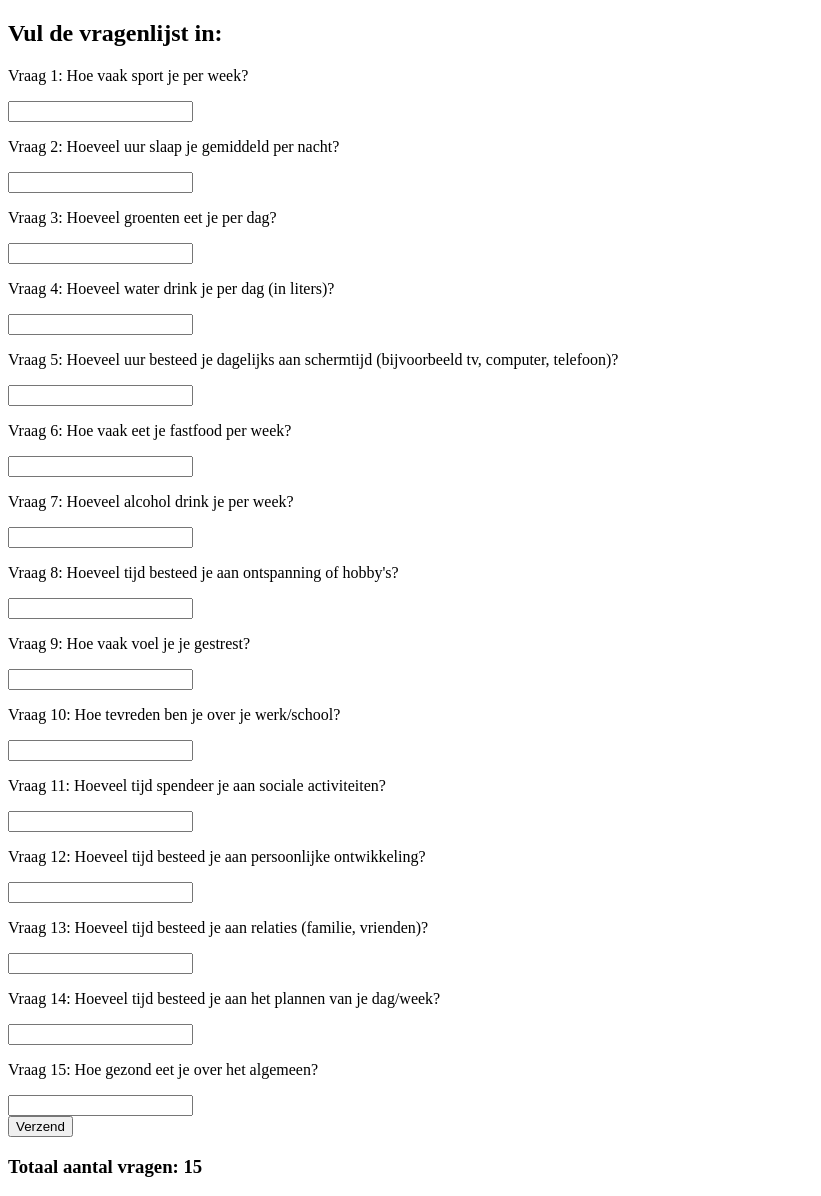
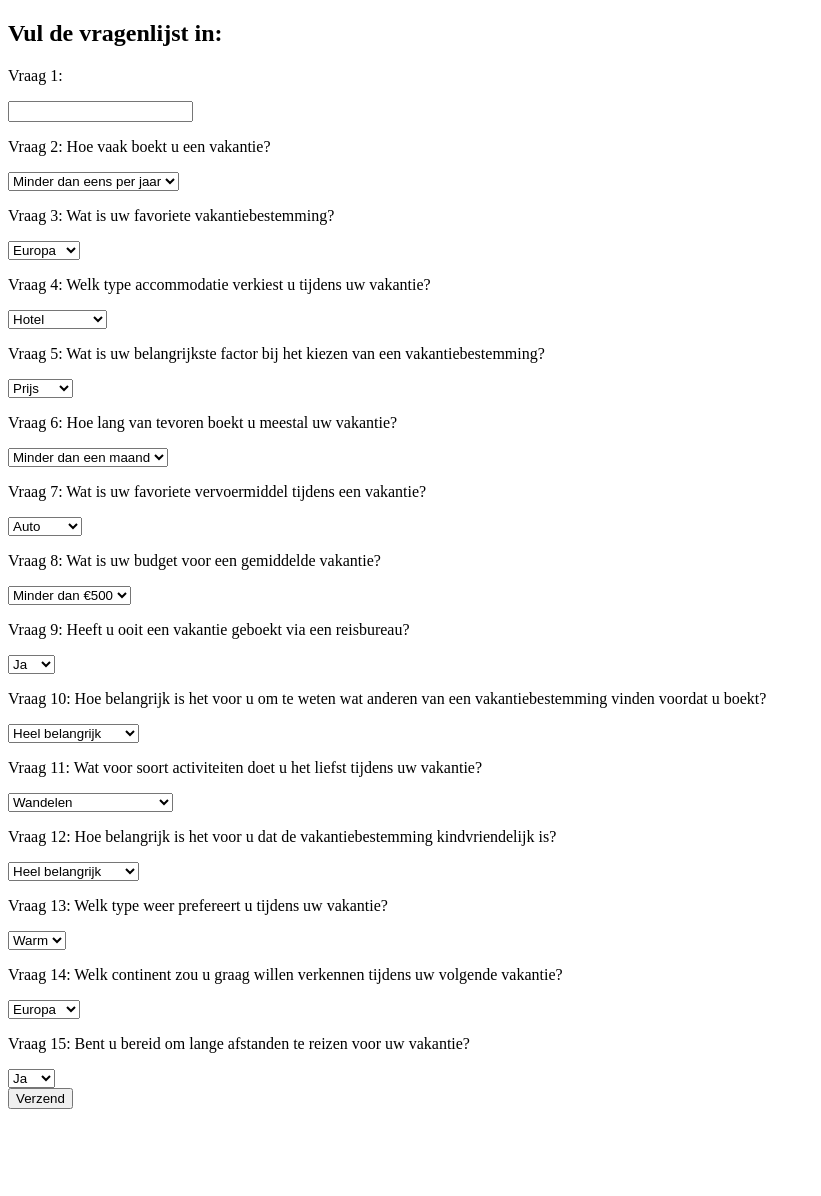
Before and after one commit to kw1c-ManodatArvind/Project-thema3, a PHP site: page /Pages/Vragenlijst.php in a window 1280 px wide. Shown: the whole page, without its empty margins (0-821 px from the left). After the commit the page ends 1109 px from the top, so only its background shows below. Run offline with PHP 8.4, Linux system fonts and the light colour scheme.

Commit message:
22=3=2024

```diff
--- a/Pages/ServiceContact.php
+++ b/Pages/ServiceContact.php
@@ -13,7 +13,7 @@
     <ul class="nav-links">
         <li><a href="../index.php">Home</a></li>
         <li><a href="../index.php">Vakanties</a></li>
-        <li><a href="../Pages/Cruises.php">Cruises</a></li>
+        <li><a href="resultaten.php">Cruises</a></li>
         <li><a href="../Pages/ServiceContact.php">Service & Contact</a></li>
         <li><a href="../Pages/Vliegtickets.php">Vliegtickets</a></li>
     </ul>
--- a/Pages/Vragenlijst.php
+++ b/Pages/Vragenlijst.php
@@ -7,77 +7,65 @@
 
 <h2>Vul de vragenlijst in:</h2>
 
-<form method="post" action="<?php echo htmlspecialchars($_SERVER["PHP_SELF"]);?>">
+<form method="post" action="resultaten.php">
     <?php
-    // Array met vragen
+    // Array met vragen en opties
     $vragen = array(
-        "Hoe vaak sport je per week?",
-        "Hoeveel uur slaap je gemiddeld per nacht?",
-        "Hoeveel groenten eet je per dag?",
-        "Hoeveel water drink je per dag (in liters)?",
-        "Hoeveel uur besteed je dagelijks aan schermtijd (bijvoorbeeld tv, computer, telefoon)?",
-        "Hoe vaak eet je fastfood per week?",
-        "Hoeveel alcohol drink je per week?",
-        "Hoeveel tijd besteed je aan ontspanning of hobby's?",
-        "Hoe vaak voel je je gestrest?",
-        "Hoe tevreden ben je over je werk/school?",
-        "Hoeveel tijd spendeer je aan sociale activiteiten?",
-        "Hoeveel tijd besteed je aan persoonlijke ontwikkeling?",
-        "Hoeveel tijd besteed je aan relaties (familie, vrienden)?",
-        "Hoeveel tijd besteed je aan het plannen van je dag/week?",
-        "Hoe gezond eet je over het algemeen?"
+        "",
+        "Hoe vaak boekt u een vakantie?",
+        "Wat is uw favoriete vakantiebestemming?",
+        "Welk type accommodatie verkiest u tijdens uw vakantie?",
+        "Wat is uw belangrijkste factor bij het kiezen van een vakantiebestemming?",
+        "Hoe lang van tevoren boekt u meestal uw vakantie?",
+        "Wat is uw favoriete vervoermiddel tijdens een vakantie?",
+        "Wat is uw budget voor een gemiddelde vakantie?",
+        "Heeft u ooit een vakantie geboekt via een reisbureau?",
+        "Hoe belangrijk is het voor u om te weten wat anderen van een vakantiebestemming vinden voordat u boekt?",
+        "Wat voor soort activiteiten doet u het liefst tijdens uw vakantie?",
+        "Hoe belangrijk is het voor u dat de vakantiebestemming kindvriendelijk is?",
+        "Welk type weer prefereert u tijdens uw vakantie?",
+        "Welk continent zou u graag willen verkennen tijdens uw volgende vakantie?",
+        "Bent u bereid om lange afstanden te reizen voor uw vakantie?"
     );
 
-    // Loop door de vragen en toon ze
+    // Opties voor meerkeuzevragen
+    $opties = array(
+        "",
+        array("Minder dan eens per jaar", "Eens per jaar", "Meerdere keren per jaar"),
+        array("Europa", "Azië", "Amerika", "Afrika", "Oceanië"),
+        array("Hotel", "Appartement", "Villa", "Camping"),
+        array("Prijs", "Weer", "Cultuur", "Natuur"),
+        array("Minder dan een maand", "1-3 maanden", "3-6 maanden", "Meer dan 6 maanden"),
+        array("Auto", "Vliegtuig", "Trein", "Boot"),
+        array("Minder dan €500", "€500-€1000", "€1000-€2000", "Meer dan €2000"),
+        array("Ja", "Nee"),
+        array("Heel belangrijk", "Redelijk belangrijk", "Niet zo belangrijk"),
+        array("Wandelen", "Strandactiviteiten", "Stadsbezoek", "Avontuurlijke activiteiten"),
+        array("Heel belangrijk", "Redelijk belangrijk", "Niet zo belangrijk"),
+        array("Warm", "Koud"),
+        array("Europa", "Azië", "Amerika", "Afrika", "Oceanië"),
+        array("Ja", "Nee")
+    );
+
+    // Loop door de vragen en toon ze met de opties
     foreach ($vragen as $key => $vraag) {
         echo "<p>Vraag " . ($key + 1) . ": " . $vraag . "</p>";
-        echo "<input type='number' name='antwoord[]' min='0'><br>";
+        // Controleer of de vraag opties heeft en toon deze als een selectiemenu
+        if (isset($opties[$key]) && is_array($opties[$key])) {
+            echo "<select name='antwoord[]'>";
+            foreach ($opties[$key] as $optie) {
+                echo "<option value='" . $optie . "'>" . $optie . "</option>";
+            }
+            echo "</select><br>";
+        } else {
+            // Toon een invoerveld voor andere vragen
+            echo "<input type='number' name='antwoord[]' min='0'><br>";
+        }
     }
     ?>
 
     <input type="submit" name="submit" value="Verzend">
 </form>
 
-<?php
-// Functie om het advies te berekenen op basis van de antwoorden
-function berekenAdvies($antwoorden) {
-    // Hier kun je je adviesberekening implementeren op basis van de ingevulde antwoorden
-    // Dit is een eenvoudig voorbeeld
-    $totaal = array_sum($antwoorden);
-    $advies = "";
-
-    if ($totaal < 50) {
-        $advies = "Je levensstijl kan wat verbetering gebruiken. Probeer meer aandacht te besteden aan gezondheid en welzijn.";
-    } elseif ($totaal >= 50 && $totaal < 100) {
-        $advies = "Je levensstijl is redelijk, maar er zijn nog ruimtes voor verbetering. Probeer balans te vinden in je dagelijkse activiteiten.";
-    } else {
-        $advies = "Je hebt een goede balans in je levensstijl. Blijf zo doorgaan!";
-    }
-
-    return $advies;
-}
-
-// Controleer of het formulier is ingediend
-if ($_SERVER["REQUEST_METHOD"] == "POST") {
-    // Controleer of de antwoorden zijn ingevuld
-    if (isset($_POST['antwoord'])) {
-        $antwoorden = $_POST['antwoord'];
-
-        // Controleer of er 15 antwoorden zijn ingevuld
-        if (count($antwoorden) == 15) {
-            // Bereken advies op basis van de ingevulde antwoorden
-            $advies = berekenAdvies($antwoorden);
-            echo "<h2>Advies:</h2>";
-            echo "<p>" . $advies . "</p>";
-        } else {
-            echo "<p>Vul alle vragen in!</p>";
-        }
-    }
-}
-
-// Toon het totale aantal vragen
-echo "<h3>Totaal aantal vragen: " . count($vragen) . "</h3>";
-?>
-
 </body>
 </html>
--- a/index.php
+++ b/index.php
@@ -11,7 +11,7 @@
     <a href="index.php"><img src="images/logo.png" alt="Logo" class="logo"></a>
     <ul class="nav-links">
         <li><a href="index.php">Home</a></li>
-        <li><a href="Pages/Cruises.php">Cruises</a></li>
+        <li><a href="Pages/resultaten.php">Cruises</a></li>
         <li><a href="Pages/ServiceContact.php">Service & Contact</a></li>
         <li><a href="Pages/Vliegtickets.php">Vliegtickets</a></li>
         <li><a href="Pages/Vragenlijst.php">Vragenlijst</a></li>
```
Also changed, not shown: Pages/Cruises.php (deleted, +0 -20 lines), Pages/resultaten.php (added, +78 -0 lines), includes/functions.php (added).
